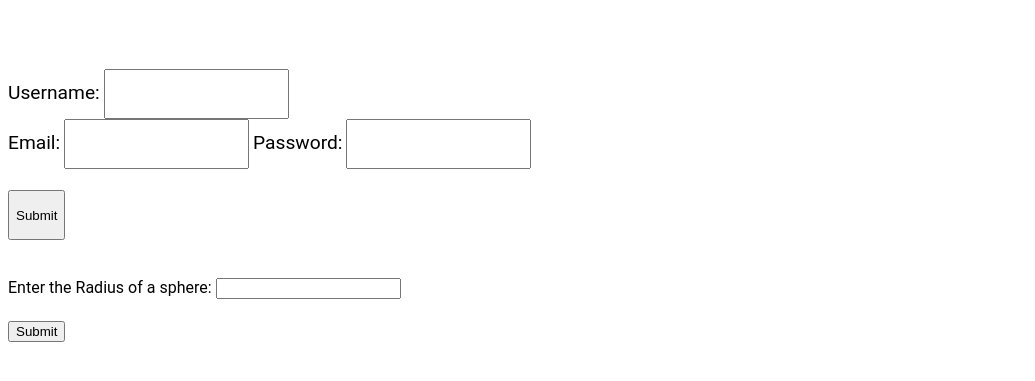
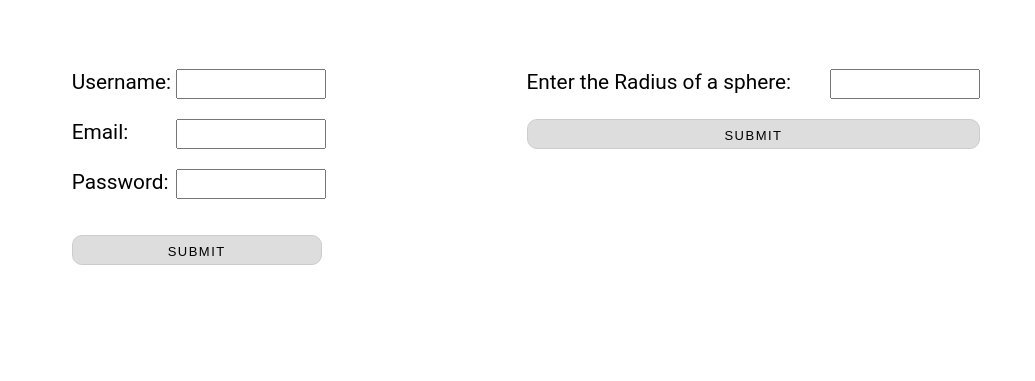
Before and after one commit to abrahym-cuny-ttp-SU20/Assignment-4, a plain HTML site: page index.html in a window 1280 px wide. Shown: the part 321-702 px from the top of the page, without its empty margins (0-1035 px from the left). Drawn offline with Linux system fonts and the light colour scheme.

Commit message:
Added styling

```diff
--- a/index.html
+++ b/index.html
@@ -13,6 +13,7 @@
 <h1>Don't hover over me</h1>
 
 <!-- 3. -->
+	<section>
 	<form action="">
 		<label for="username">Username:</label>
 		<input type="text" name="username" />
@@ -20,10 +21,11 @@
 
 		<label for="email">Email:</label>
 		<input type="email" name="email" />
+		<br />
 
 		<label for="password">Password:</label>
 		<input type="password" name="password" />
-		<h1 id="passTextDisplay"></h1>
+		<p id="passTextDisplay"></p>
 
 		<input type="submit" value="Submit" id="cred"/>
 	</form>
@@ -33,10 +35,13 @@
 	<div class="sphere-container">
 		<label for="sphere /">Enter the Radius of a sphere:</label>
 		<input type="text" name="sphere" id="sphereInpt"/>
-		<h1 id="sphereDisplay"></h1>
+		<br />
 
 		<input type="submit" value="Submit" id="sphere"/>
+
+		<h1 id="sphereDisplay"></h1>
 	</div>
+</section>
 </body>
 <script src="script.js"></script>
 </html>
--- a/script.js
+++ b/script.js
@@ -25,7 +25,7 @@ largeElement.addEventListener("mouseover", (e) => {
 // 4.
 let passBtn = document.querySelector("input[type=password]");
 let submitBtns = document.querySelectorAll("input[type=submit]");
-let passText = document.querySelector("h1#passTextDisplay");
+let passText = document.querySelector("p#passTextDisplay");
 
 submitBtns[0].addEventListener("click", (e) => {
 	// a.
@@ -50,5 +50,5 @@ let vol = document.querySelector("h1#sphereDisplay");
 submitBtns[1].addEventListener("click", (e) => {
 	console.log(r);
 	console.log(r.value);
-	vol.innerHTML = ((4/3) * Math.PI * Math.pow(r.value, 3));
+	vol.innerHTML = `${(Math.round(((4/3) * Math.PI * Math.pow(r.value, 3)) * 100) / 100)} cubic units`;
 });
--- a/style.css
+++ b/style.css
@@ -3,6 +3,12 @@
 }
 body {
 	font-family: 'Roboto', sans-serif;
+}
+
+section{
+	width: 80%;
+	display: inline-flex;
+	justify-content: space-around;
 }
 
 button{
@@ -34,19 +40,74 @@ body > p {
 	height: 25px;
 }
 
-body > h1 {
+h1 {
 	width: 40%;
 	font-size: 3em;
+	min-height: 25px;
 	margin: 1.5em auto;
 	text-align: center;
 	text-transform: lowercase;
 	font-variant: small-caps;
 }
 
-form > label {
-	font-size: 1.2em;
+form{
+	min-width: 300px;
+	margin-left: 25px;
+
 }
 
-form > input {
-	height: 50px;
+label {
+	font-size: 1.3em;
+	width: 100px;
+
+	display: inline-block;
 }
+
+input {
+	width: 150px;
+	height: 30px;
+	margin-bottom: 20px;
+}
+
+input[type="submit"]::before, input[type="submit"]::after {
+	padding: 0;
+}
+
+input[type="submit"] {
+	text-transform: lowercase;
+	font-variant: small-caps;
+	letter-spacing: 1.5px;
+	font-size: 1.2em;
+	background-color: #ddd;
+	border: 1px solid #ccc;
+	width: 250px;
+
+	border-radius: 10px;
+}
+
+input[type="submit"]:hover {
+	background-color: #ddd;
+	box-shadow: 1px 1px 2px 2px 10px #eee;
+}
+
+.sphere-container{
+	display: block;
+}
+
+.sphere-container label{
+	display: inline-block;
+	width: 300px;
+}
+
+.sphere-container h1 {
+	width: 100%;
+	text-align: left;
+	margin: 1.5em 0;
+
+	font-size: 1.5em;
+}
+
+.sphere-container input[type="submit"] {
+	width: 100%;
+	height: 30px;
+}
```
